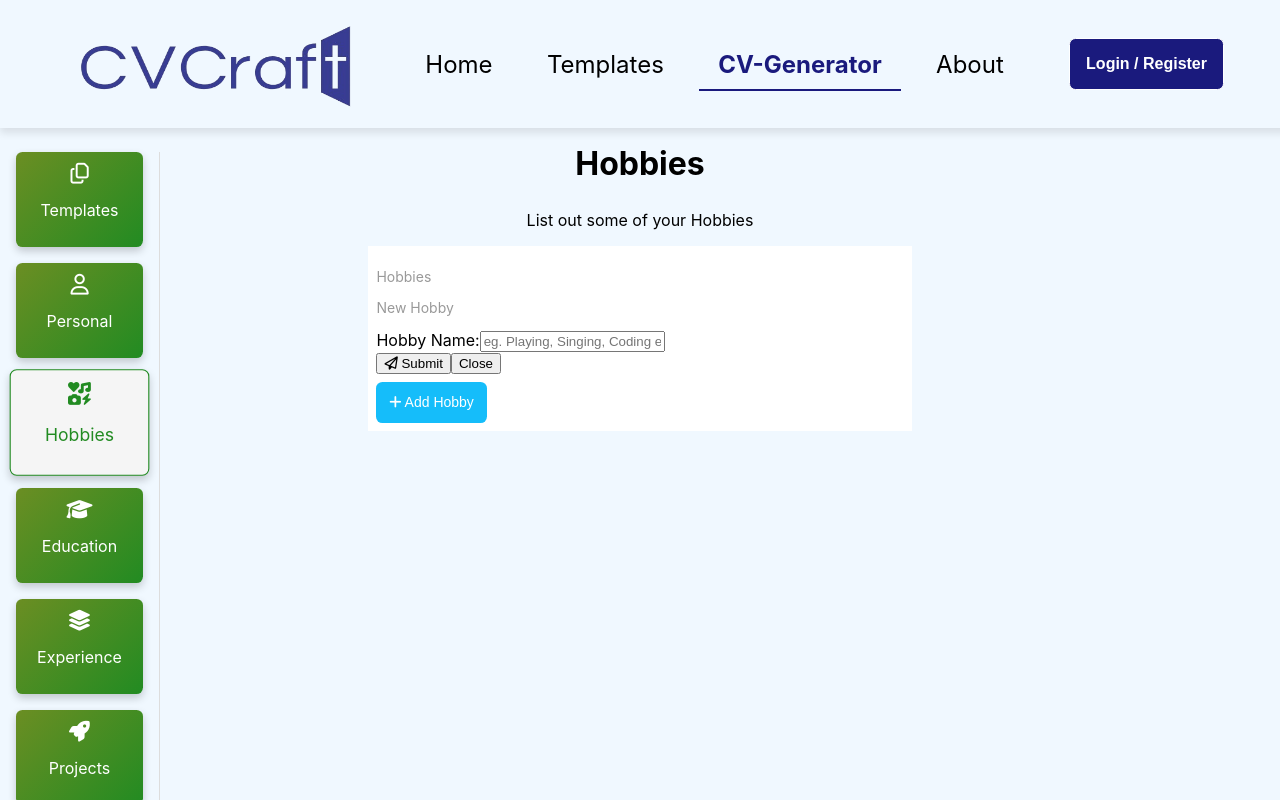
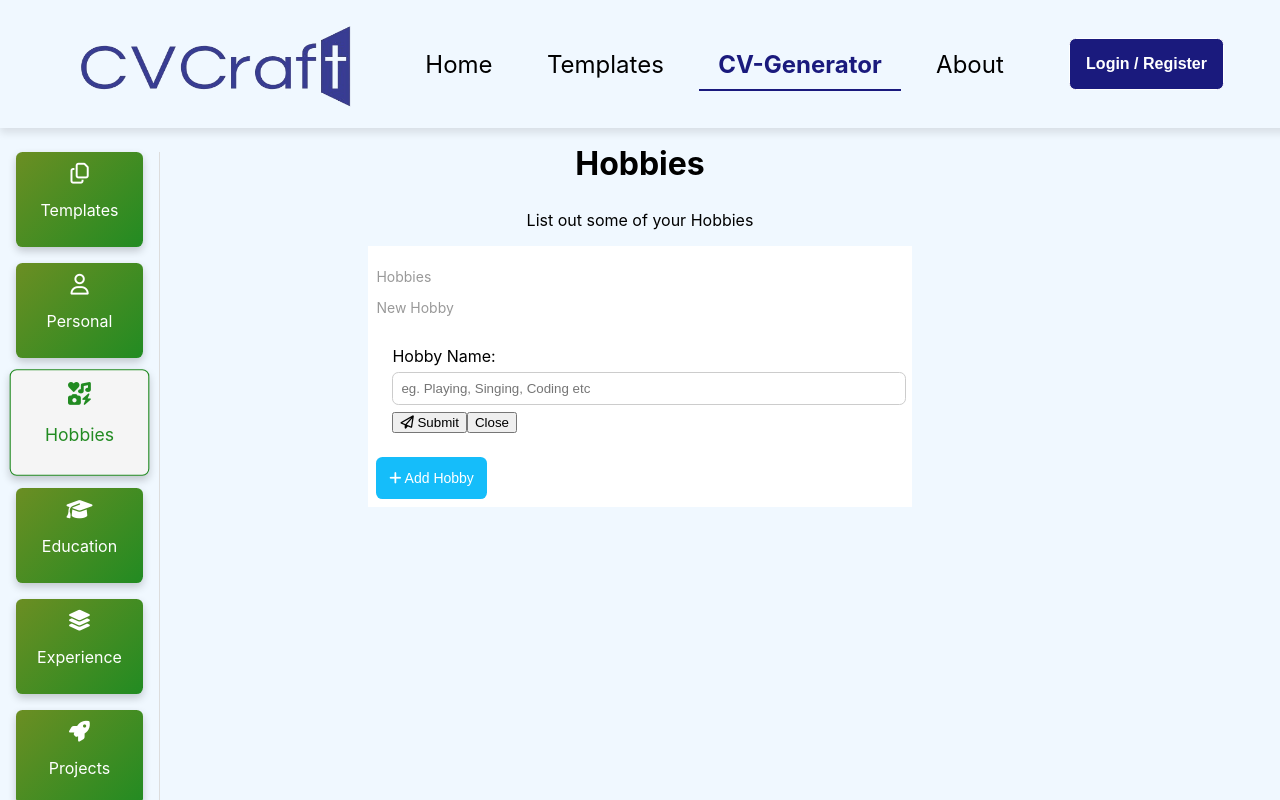
Before and after one commit to rohitghatal1/CVMaker-ReactJS, a React (Create React App) app: page /cvgenerator in a window 1280 px wide. Both pictures are taken after a click on the element "Hobbies". Shown: the top 800 px of the page. Built offline with nearby package versions, Linux system fonts and the light colour scheme.

Commit message:
added css for hobby modal

```diff
--- a/src/componentsInner/hobbies.css
+++ b/src/componentsInner/hobbies.css
@@ -22,6 +22,21 @@
     font-size: 14px;
     color: #999;
 }
+
+.hobbiesComponents .hobbiesSection .newHobbies .hobbyModal{
+    padding:  1rem;
+}
+
+.hobbiesComponents .hobbiesSection .newHobbies .hobbyModal input{
+    display: block;
+    width: 100%;
+    padding: 0.5rem;
+    border: 1px solid #ccc;
+    border-radius: 0.4rem;
+    margin-top: 0.4rem;
+    margin-bottom: 0.4rem;
+}
+
 .hobbiesComponents .hobbiesSection .newHobbies .addNewHobbybtn{
     padding: 0.8rem;
     background-color: #15bdfa;
```
